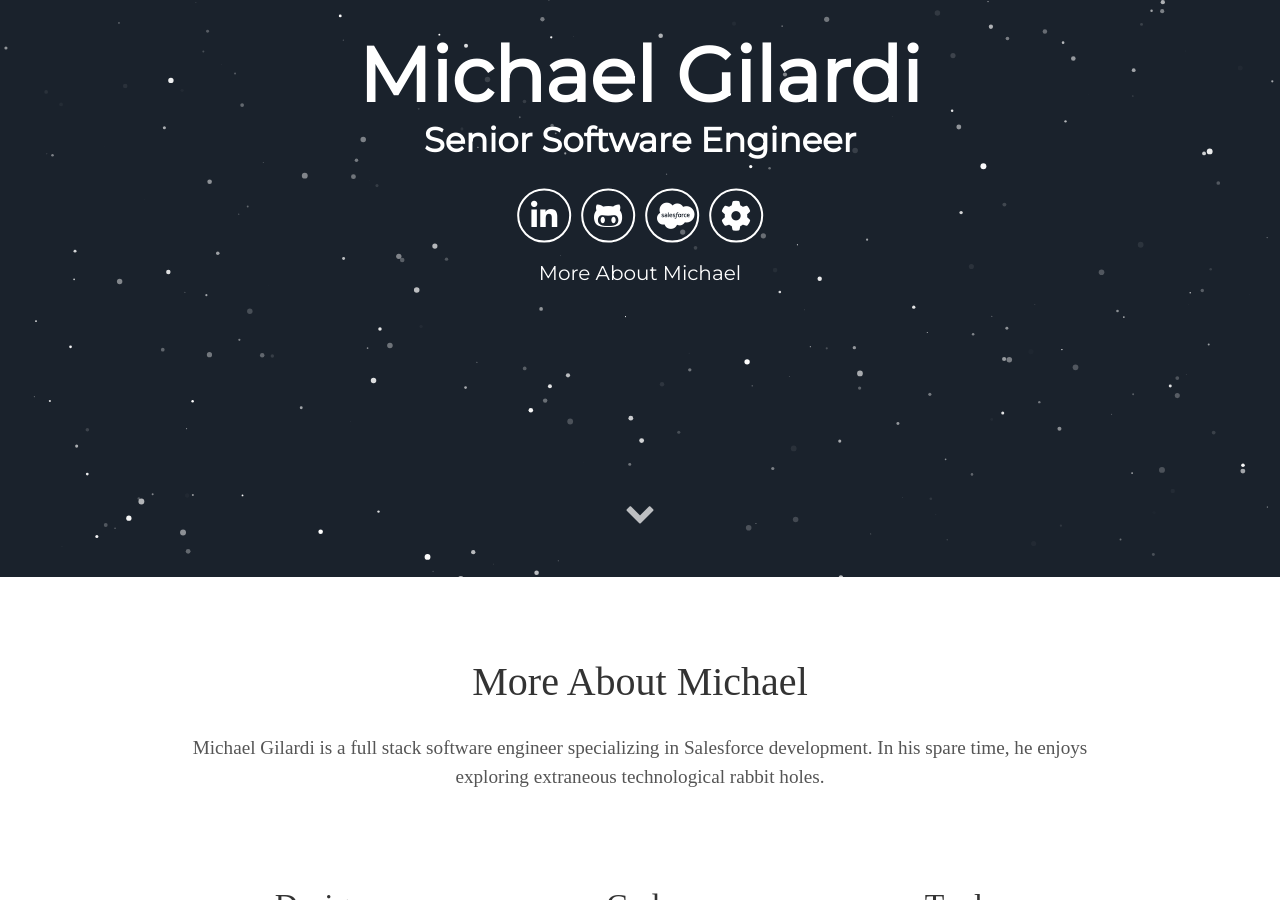
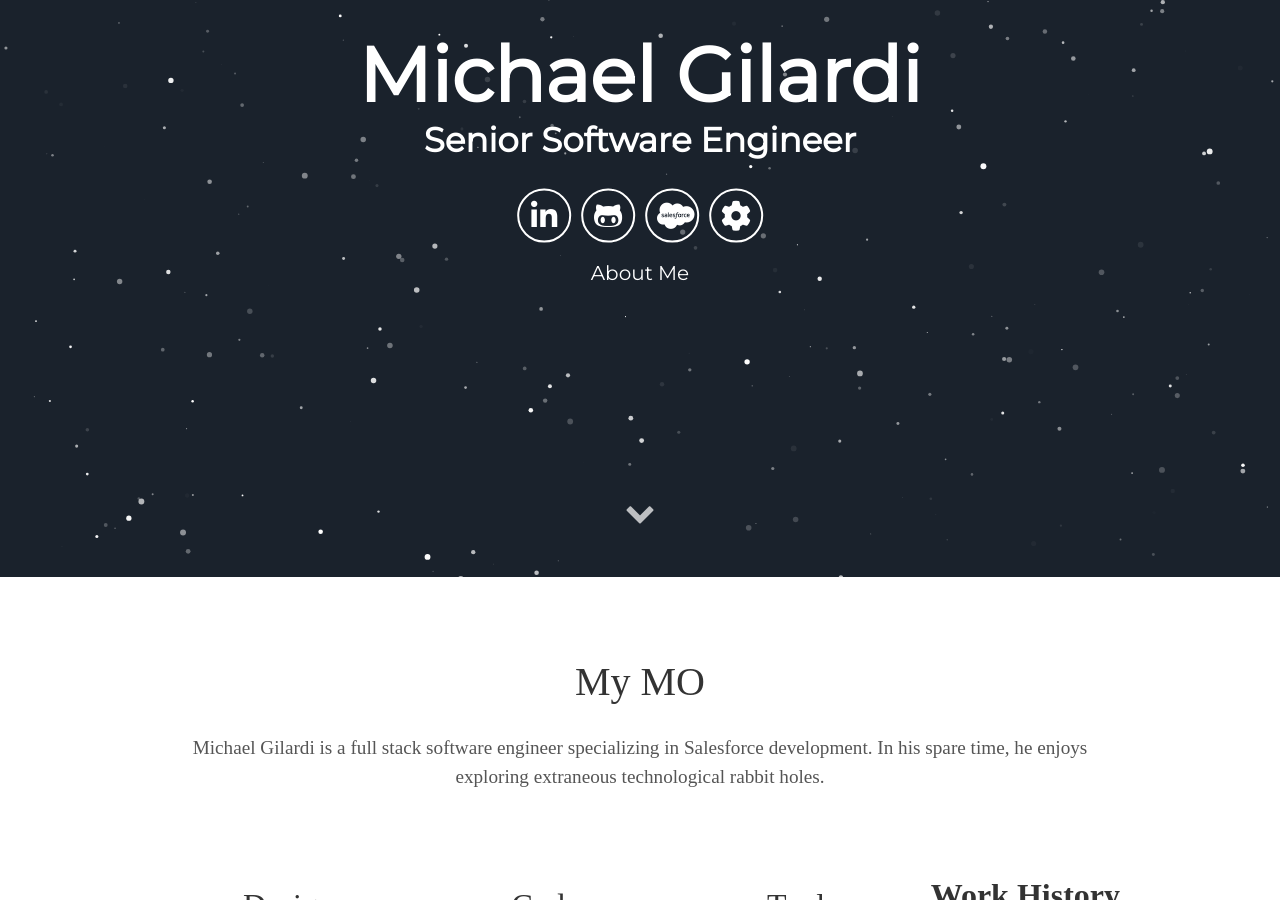
Before and after one commit to mgilardi/mgilardi.github.io, a Jekyll site: the page built from index.html, in a window 1280 px wide and 900 px high, scrolled down 323 px. Built offline with Jekyll 4.4.1, drawn with Linux system fonts in a browser that asks for light colours; some web fonts are replaced.

Commit message:
Updates to FA and icons

```diff
--- a/_config.yml
+++ b/_config.yml
@@ -7,14 +7,14 @@ url: "http://mgilardi.github.io" # the base hostname & protocol for your site, e
 
 # User settings
 username: Michael Gilardi
+user_description_title: My MO
 user_description: Michael Gilardi is a full stack software engineer specializing in Salesforce development. In his spare time, he enjoys exploring extraneous technological rabbit holes.
 user_title: Senior Software Engineer
-user_description_title: More About Michael
 linkedin_username: mdgilardi
 github_username:  mgilardi
 salesforce_username: mgilardi
 asu_profile_urL: https://search.asu.edu/profile/1467777
 business_name: Cyber Sonoran
-business_url: https://cybersonoran.com
+business_url: cybersonoran.com
 
 exclude: ['package.json', 'src', 'node_modules', 'vendor']
--- a/_includes/about.html
+++ b/_includes/about.html
@@ -45,4 +45,7 @@
     </svg>
     <p>Git, Gulp, Grunt, NPM, Linux, Docker, you name it, I have used a bajillion tools!</p>
   </div>
+  <div class="resume">
+    <h2>Work History</h2>
+  </div>
 </div>
--- a/_includes/header.html
+++ b/_includes/header.html
@@ -19,7 +19,7 @@
         {% endif %}
       </div>
       <div class="header-links">
-        <a class="link" href="#about" data-scroll>{{ site.user_description_title }}</a>
+        <a class="link" href="#about" data-scroll>About Me</a>
       </div>
   </div>
   <a class="down" href="#about" data-scroll><i class="icon fa fa-chevron-down" aria-hidden="true"></i></a>
```
